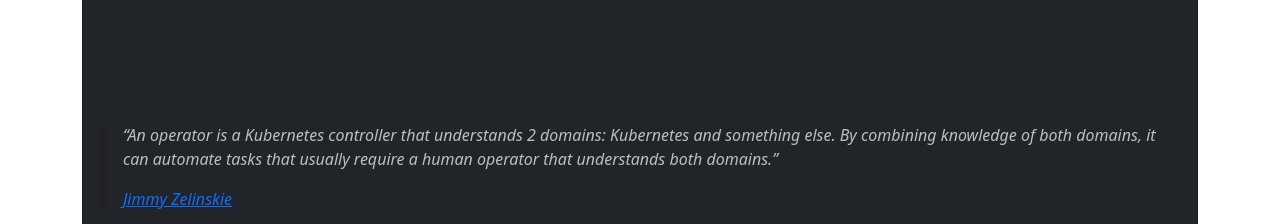
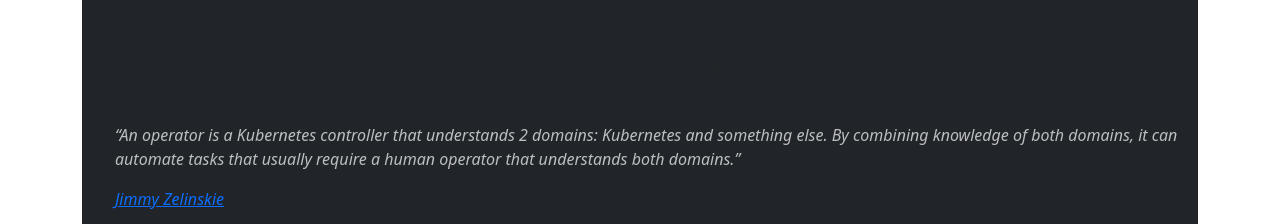
Before and after one commit to gehhilfe/dev-log, a Gatsby site: page / in a window 1280 px wide. Shown: the part 5360-5584 px from the top of the page. Built offline with nearby package versions, Linux system fonts and the light colour scheme; Gatsby itself is replaced by a stand-in of ours; some packages are replaced by stand-ins of ours; grey boxes are pictures that could not be loaded.

Commit message:
Blockqoute without border

```diff
--- a/src/components/layout.css
+++ b/src/components/layout.css
@@ -50,9 +50,6 @@ nav.bg-dark {
 
 .content blockquote {
     padding-left: 1em;
-    border-left: rgb(33, 33, 33, 0.5);
-    border-left-width: 0.5em;
-    border-left-style: solid;
     font-style: italic;
     color: rgba(255, 255, 255, 0.7);
 }
```
